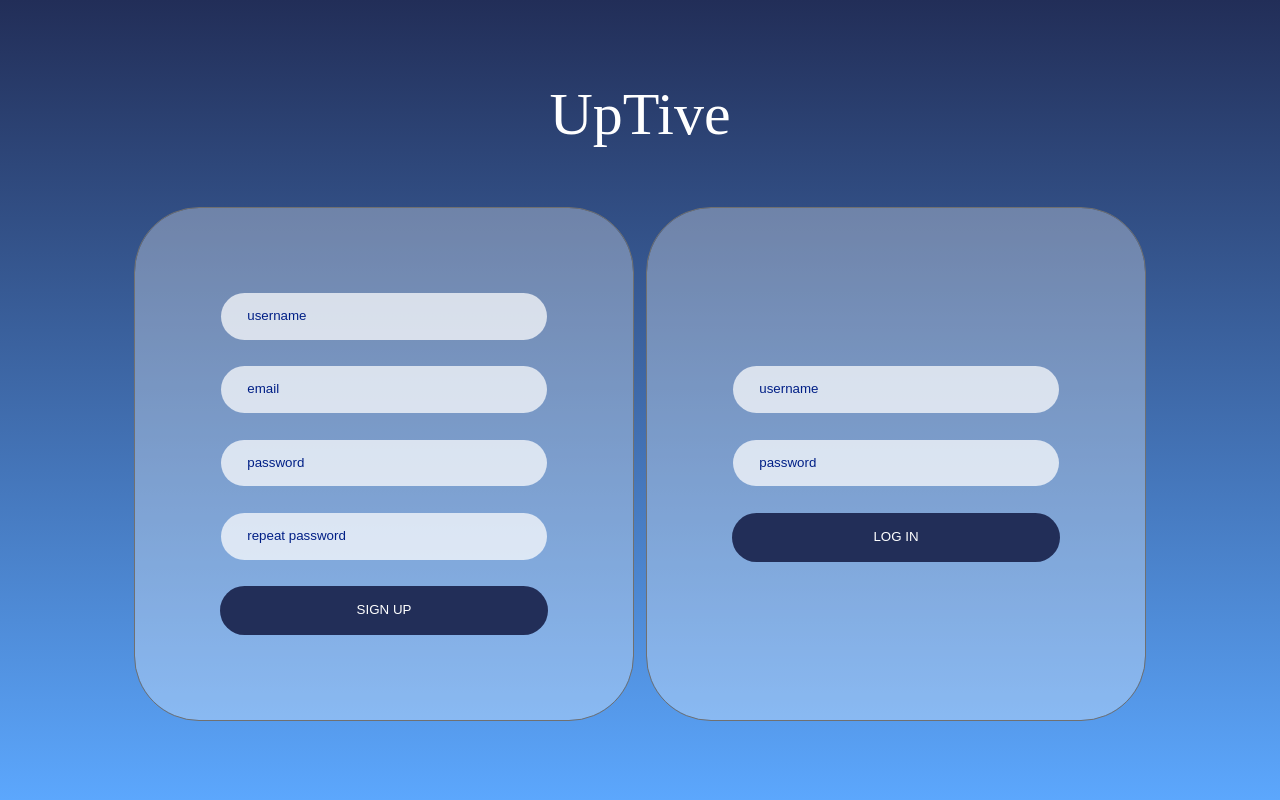
After one commit to LWitch9/UpTive-Project, a PHP site: page /public/views/login.html in a window 1280 px wide. The commit adds this page. Run offline with PHP 8.4, Linux system fonts and the light colour scheme.

Commit message:
Login page created in html and css

```diff
--- /dev/null
+++ b/public/css/style.css
@@ -0,0 +1,160 @@
+body{
+    margin:0;
+}
+/*TODO
+Zmień gdzie to możliwe z px na em
+*/
+.container {
+    width: 100vw;
+    height: 100vh;
+    background: transparent linear-gradient(180deg, #222E58 0%, #5CA7FD 100%) 0% 0% no-repeat padding-box;
+
+    display: flex;
+    /*aby jeden alement był obok drugiego*/
+    flex-direction: column;
+    justify-content: center;
+    align-items: center;
+}
+.logo-container{
+    margin: 5em 0 0 0 ;
+    height: 20%;
+
+}
+.logo{
+    text-align:center top;
+    font: italic;
+    color:#FFFFFF;
+    font-size: 60px;
+}
+.login-sign-container{
+    margin: 0 0 5em 0 ;
+
+    height: 80%;
+    width: 80%;
+    display: flex;
+    flex-direction: row;
+    justify-content: center;
+    align-items: center;
+}
+form {
+    display: flex;
+
+    flex-direction: column;
+    justify-content: center;
+    align-items: center;
+
+    height: 80%;
+    width: 55%;
+}
+
+.login-container{
+    /*TODO czy potrzebne? czy mogę zastąpić czymś żeby wycentrować?*/
+    display: flex;
+    flex-direction: column;
+    justify-content: center;
+    align-items: center;
+
+    margin: 0 0.4em;
+    height: 100%;
+    width: 50%;
+    background: #FFFFFF4D 0% 0% no-repeat padding-box;
+    border: 1px solid #707070;
+    border-radius: 65px;
+
+}
+
+/*
+TODO
+Add sth between buttons login sign up (line or)
+*/
+.additional-signup{
+    display: none;
+}
+
+.signup-container{
+    /*TODO czy potrzebne? czy mogę zastąpić czymś żeby wycentrować?*/
+    display: flex;
+    flex-direction: column;
+    justify-content: center;
+    align-items: center;
+
+    margin: 0 0.4em;
+    height: 100%;
+    width: 50%;
+    background: #FFFFFF4D 0% 0% no-repeat padding-box;
+    border: 1px solid #707070;
+    border-radius: 65px;
+
+}
+
+/*
+TODO
+button, input - change text size/font
+*/
+button{
+    background: #222E58 0% 0% no-repeat padding-box;
+    width:120%;
+    line-height: 3.5em;
+    border: none;
+    border-radius: 26px;
+    text-align: center;
+
+    color: #FFFFFF;
+    margin: 1em 0;
+
+}
+
+input{
+    background: #FFFFFFB8 ;
+    border-radius: 26px;
+    border:none;
+    padding: 0 2em;
+
+    margin: 1em 0;
+    width:100%;
+    line-height: 3.5em;
+}
+
+::placeholder{
+    color: #001F86;
+}
+
+@media only screen and (max-device-width: 420px){
+    *{
+        font-size:36px;
+    }
+
+    .logo{
+        font-size: 2.5em
+    }
+    /*
+    TODO
+    Czy w ten sposób powinno się przekształcać kontenery?
+    */
+    .signup-container{
+        display: none;
+    }
+
+    .login-sign-container{
+        margin: 0 0 5em 0 ;
+        height: 80%;
+        width: 100%;
+    }
+    .login-container{
+        margin: 0 0.4em;
+        width: 80%;
+    }
+
+    /*
+    TODO
+    Zmień to! przycisk nie zmienia się dobrze podczas zmiany rozdzielczości
+    Na inne urządzenia mobilne
+    Jakiś padding??
+    */
+    .additional-signup{
+        display: flex;
+        height: 20%;
+        width: 55%;
+    }
+
+}
--- /dev/null
+++ b/public/views/login.html
@@ -0,0 +1,37 @@
+<!DOCTYPE html>
+<head>
+    <link rel="stylesheet" type=text/css href="../css/style.css">
+    <title>LOGIN PAGE</title>
+</head>
+<body>
+    <div class="container">
+        <div class="logo-container">
+            <div class="logo">
+                <!--TODO Area for logo svg image-->
+                <!--Temporarily-->
+                UpTive
+            </div>
+        </div>
+        <div class="login-sign-container">
+            <div class="signup-container">
+                <form>
+                    <input name="username" type="text" placeholder="username">
+                    <input name="email" type="text" placeholder="email">
+                    <input name="password" type="password" placeholder="password">
+                    <input name="rpassword" type="password" placeholder="repeat password">
+                    <button>SIGN UP</button>
+                </form>
+            </div>
+            <div class="login-container">
+                <form>
+                    <input name="username" type="text" placeholder="username">
+                    <input name="password" type="password" placeholder="password">
+                    <button>LOG IN</button>
+                </form>
+                <div class="additional-signup">
+                    <button>SIGN UP</button>
+                </div>
+            </div>
+        </div>
+    </div>
+</body>
```
Also changed, not shown: index.php (+1 -9 lines), public/img/temporary.png (added).
